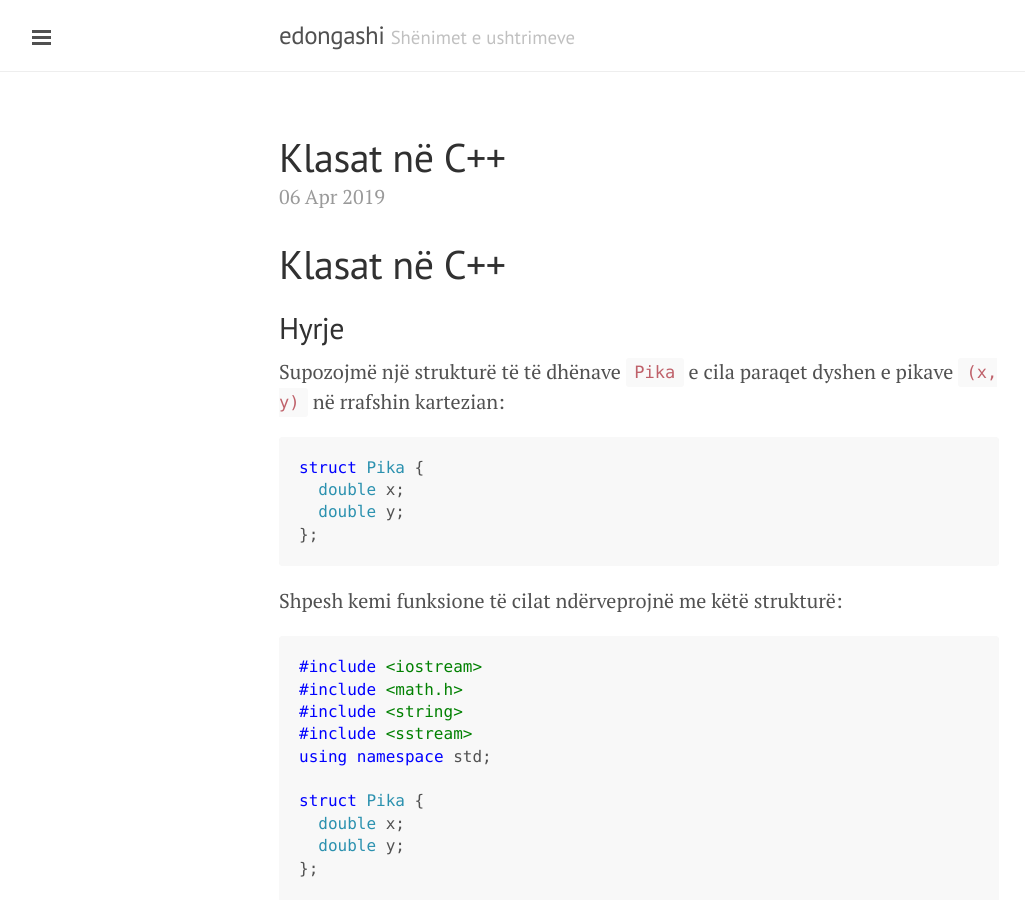
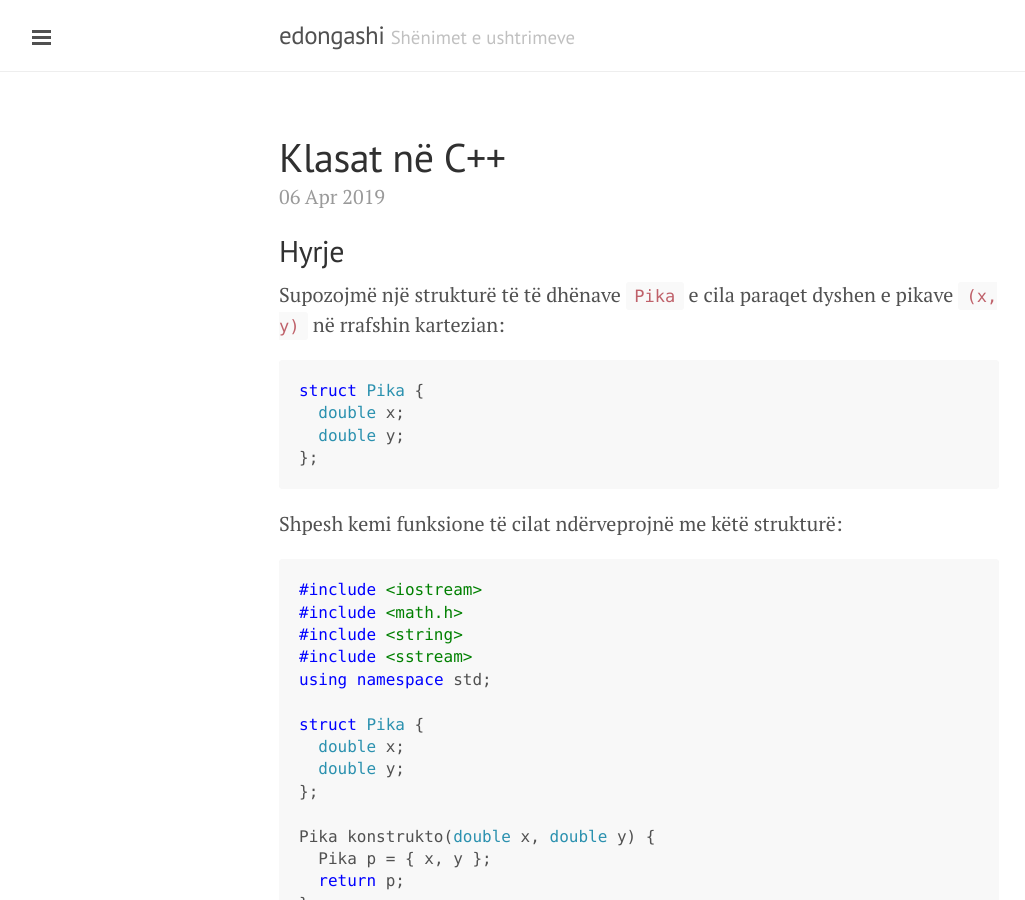
Before and after one commit to edongashi/edongashi.github.io, a Jekyll site: the page built from _posts/2019-04-06-klasat.md, in a window 1280 px wide and 900 px high. Shown: the whole window, without its empty margins (1-1026 px from the left). Built offline with Jekyll 4.4.1, drawn with Linux system fonts in a browser that asks for light colours.

Commit message:
rm title

```diff
--- a/_posts/2019-04-06-klasat.md
+++ b/_posts/2019-04-06-klasat.md
@@ -2,8 +2,6 @@
 layout: post
 title: Klasat në C++
 ---
-
-# Klasat në C++
 
 ## Hyrje
 
```
